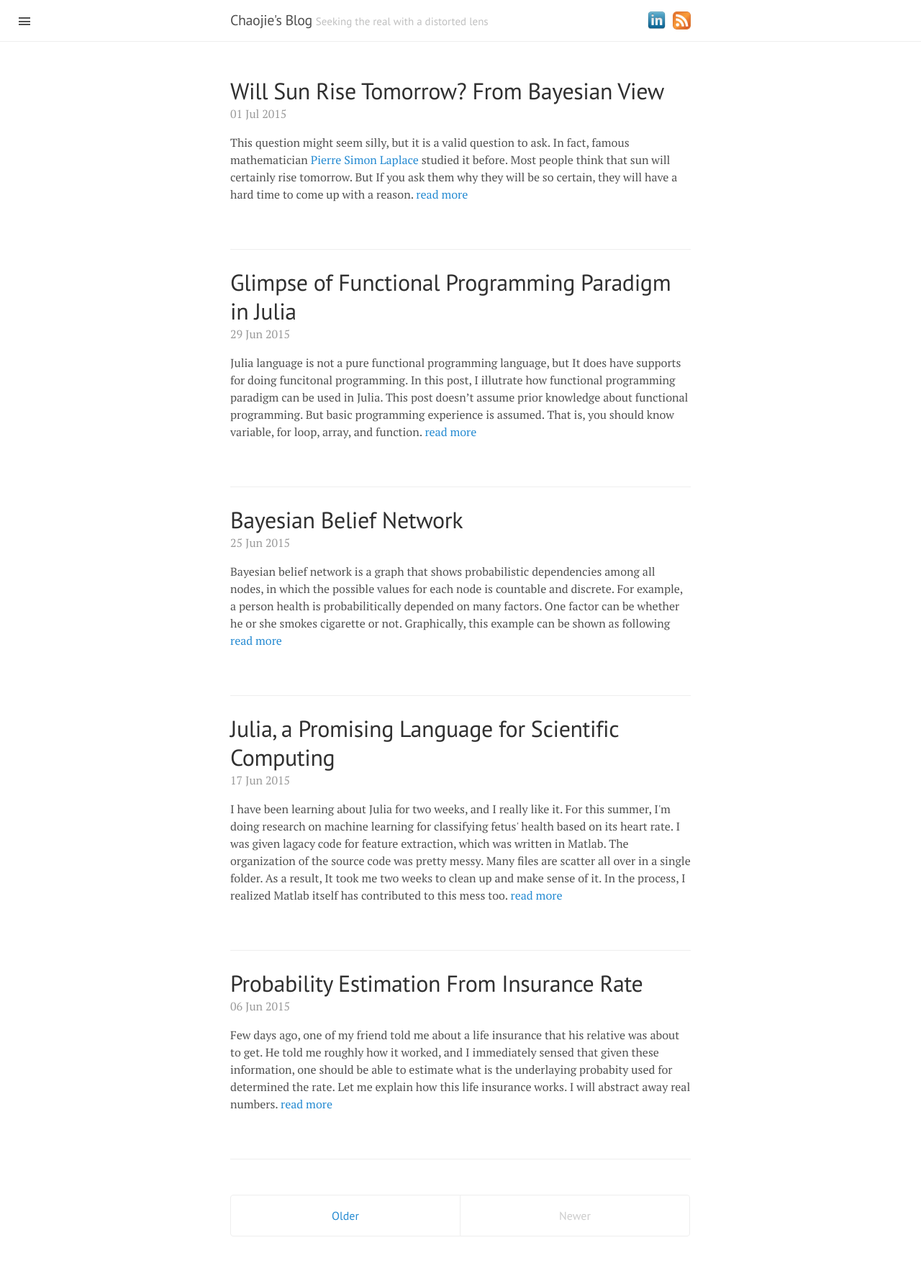
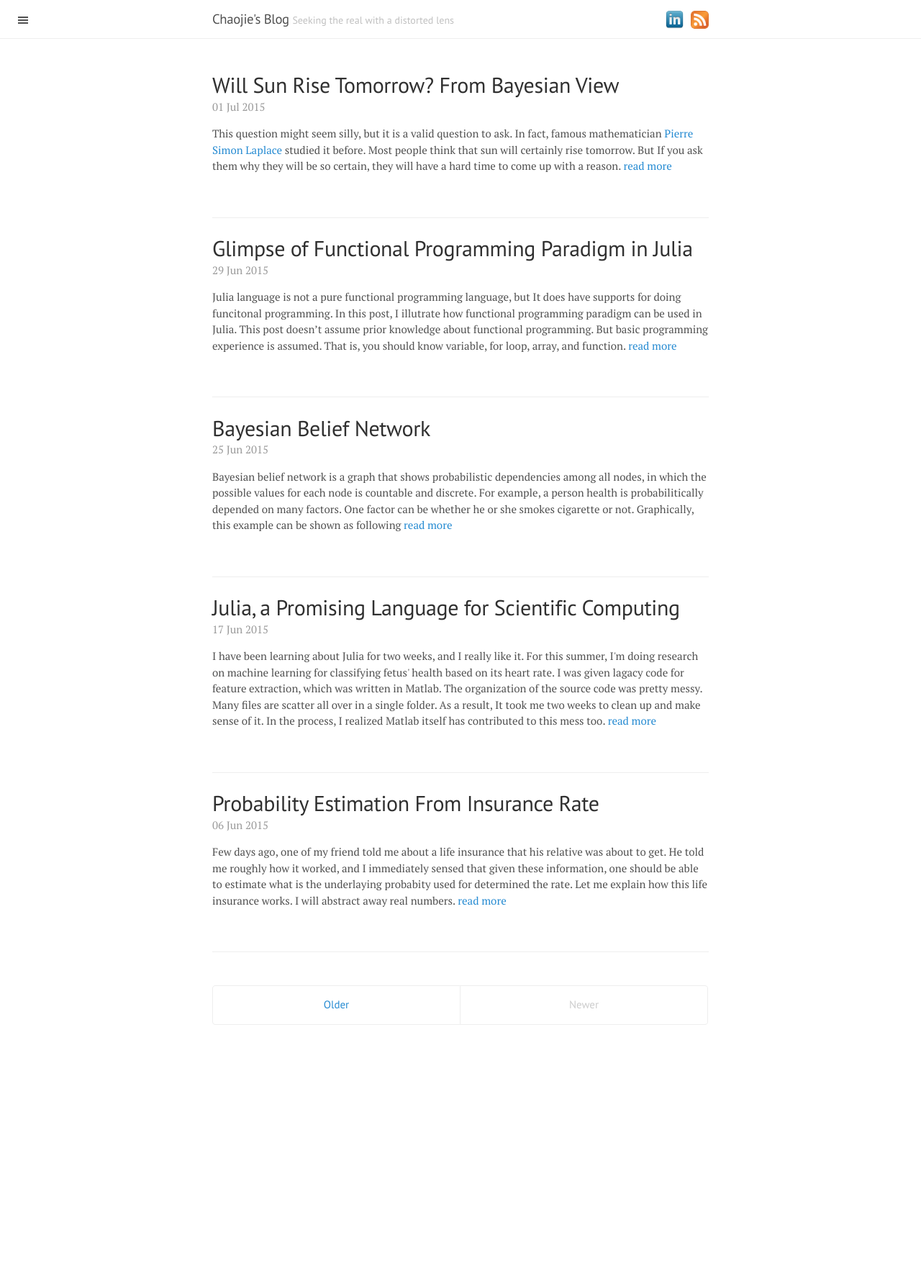
Before and after one commit to cjackie/cjackie.github.com, a Jekyll site: the page built from index.html, in a window 1280 px wide. Shown: the whole page at 72% size. Built offline with Jekyll 4.4.1, drawn with Linux system fonts in a browser that asks for light colours; the list of posts is cut into pages by our own code; after the commit the page ends 1469 px from its top, so only the background shows below that.

Commit message:
more dense information

```diff
--- a/public/css/lanyon.css
+++ b/public/css/lanyon.css
@@ -38,7 +38,7 @@
 html,
 body {
     overflow-x: hidden;
-    font-size: 16px;
+    font-size: 15px;
 }
 
 html {
@@ -83,7 +83,7 @@ h1, h2, h3, h4, h5, h6 {
 }
 @media (min-width: 56em) {
   .container {
-    max-width: 42rem;
+    max-width: 48rem;
   }
 }
 
```
